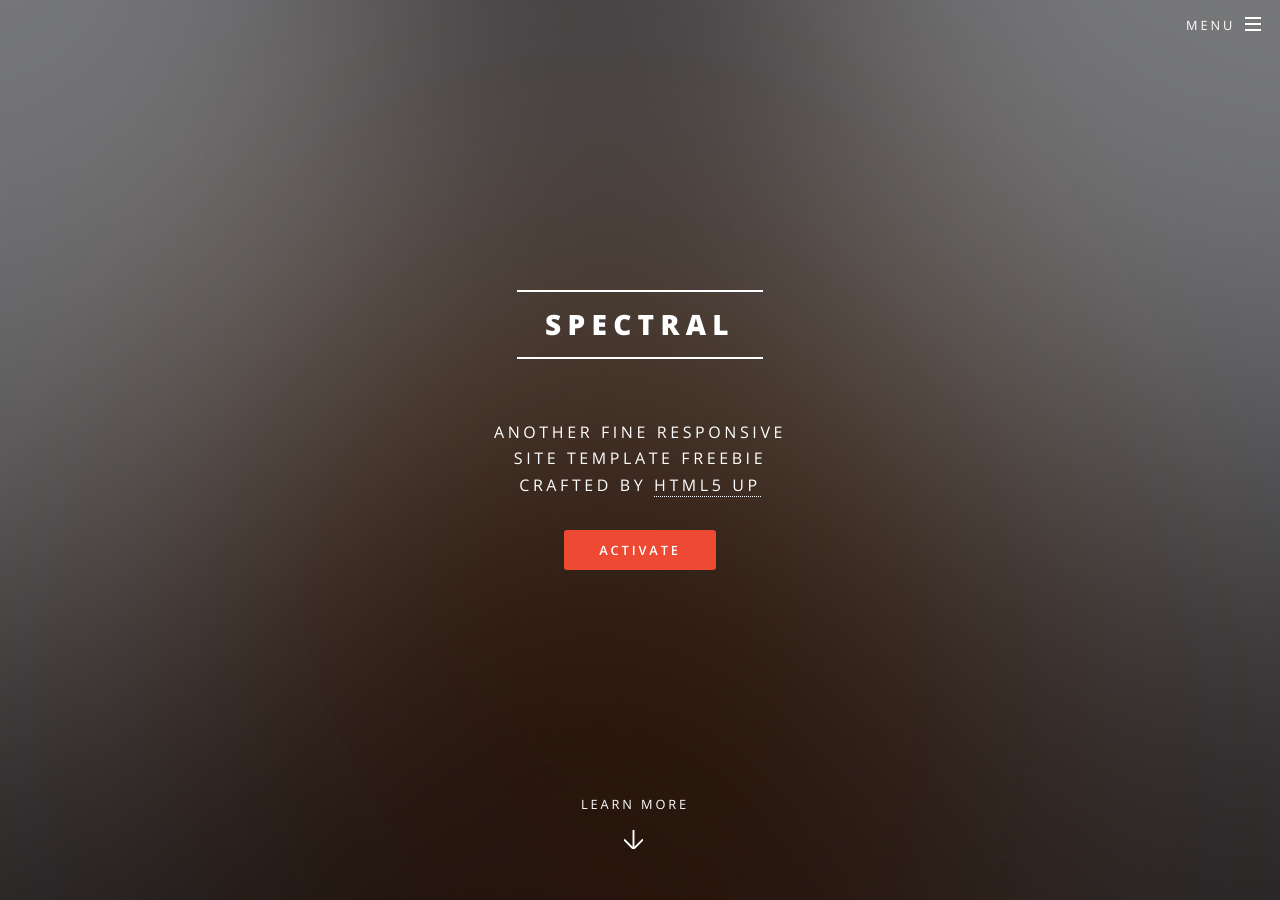
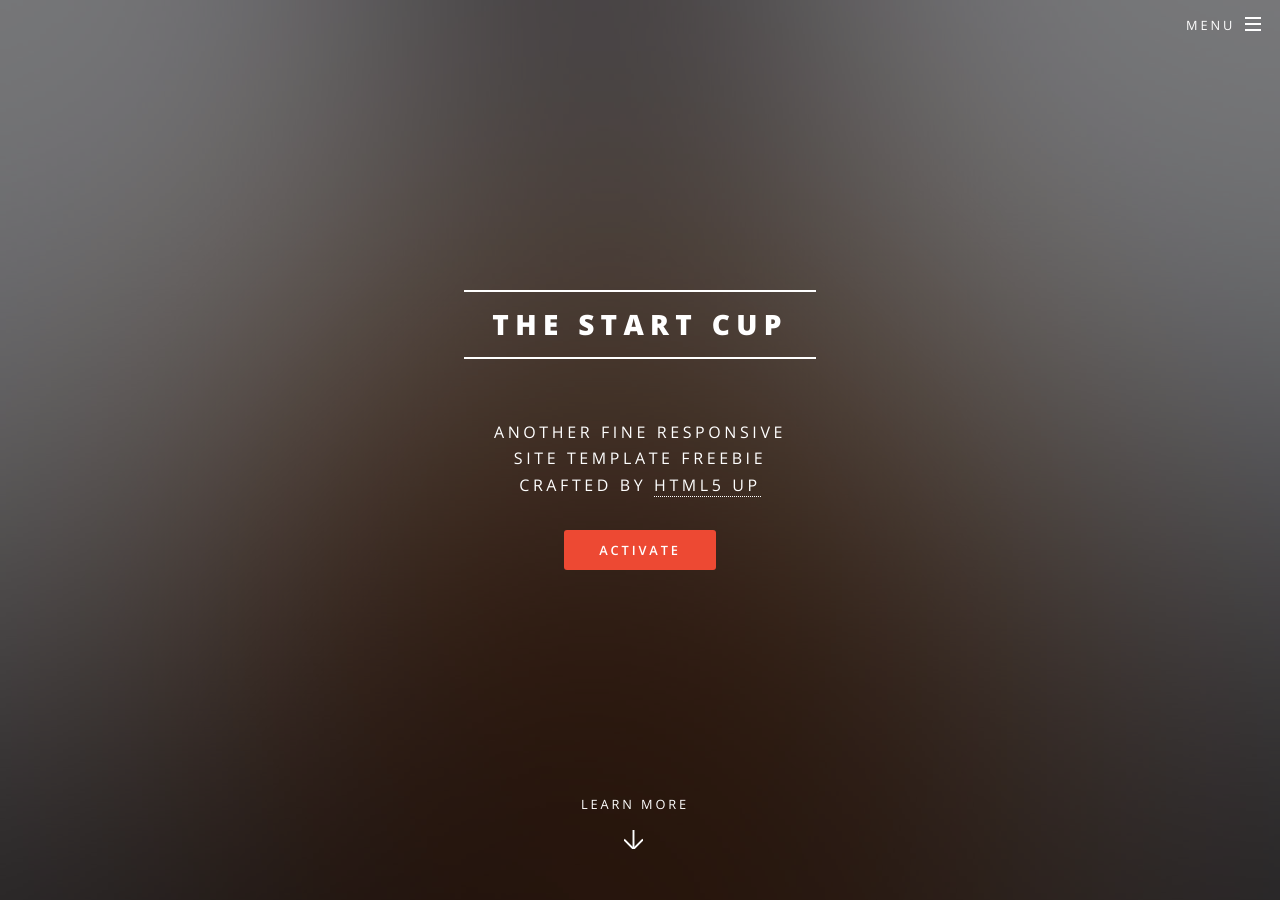
Before and after one commit to roniksheth/roniksheth.github.io, a Jekyll site: the page built from spectral-master/index.html, in a window 1280 px wide and 900 px high. Built offline with Jekyll 4.4.1, drawn with Linux system fonts in a browser that asks for light colours.

Commit message:
Update _config.yml

```diff
--- a/spectral-master/_config.yml
+++ b/spectral-master/_config.yml
@@ -2,7 +2,7 @@
 #
 
 # Site settings
-title: Spectral
+title: The Start Cup
 description: |
   Another fine responsive
   site template freebie
```
